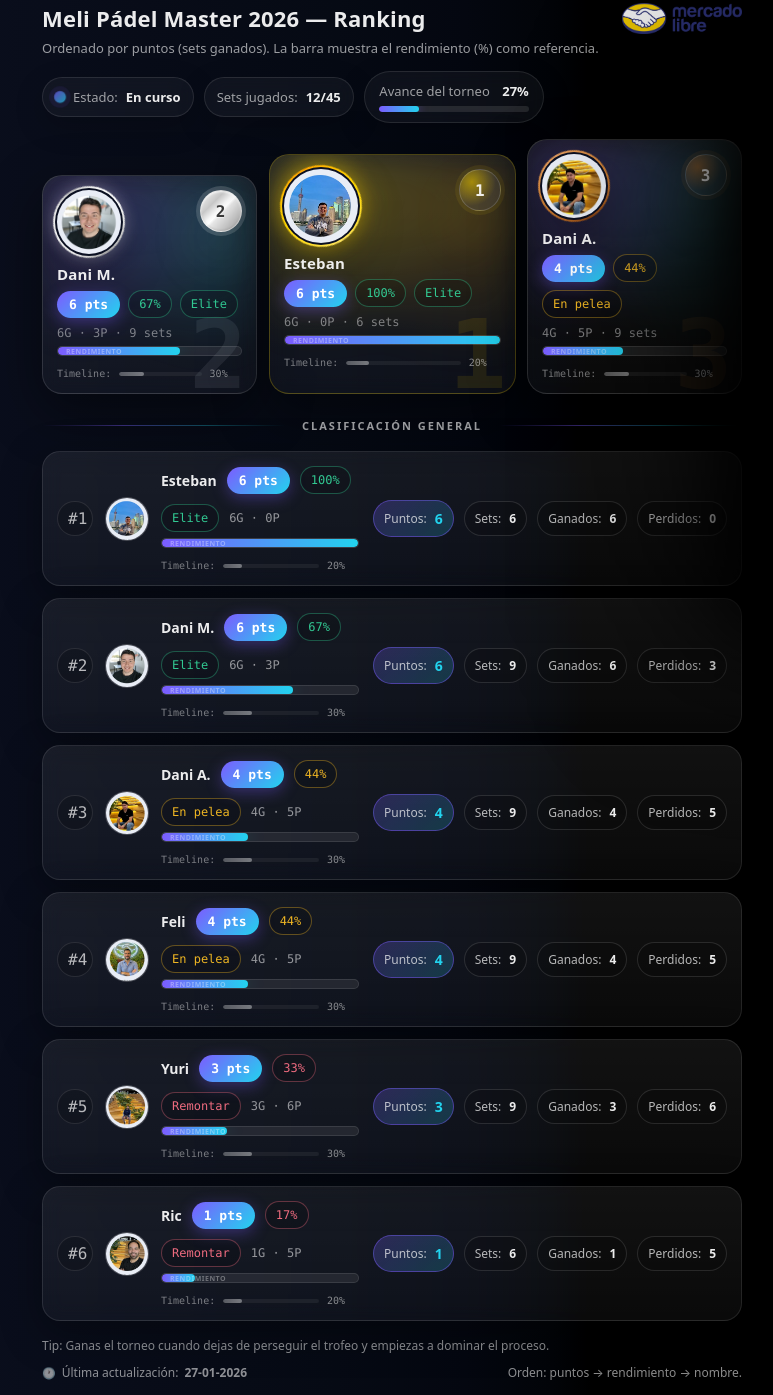
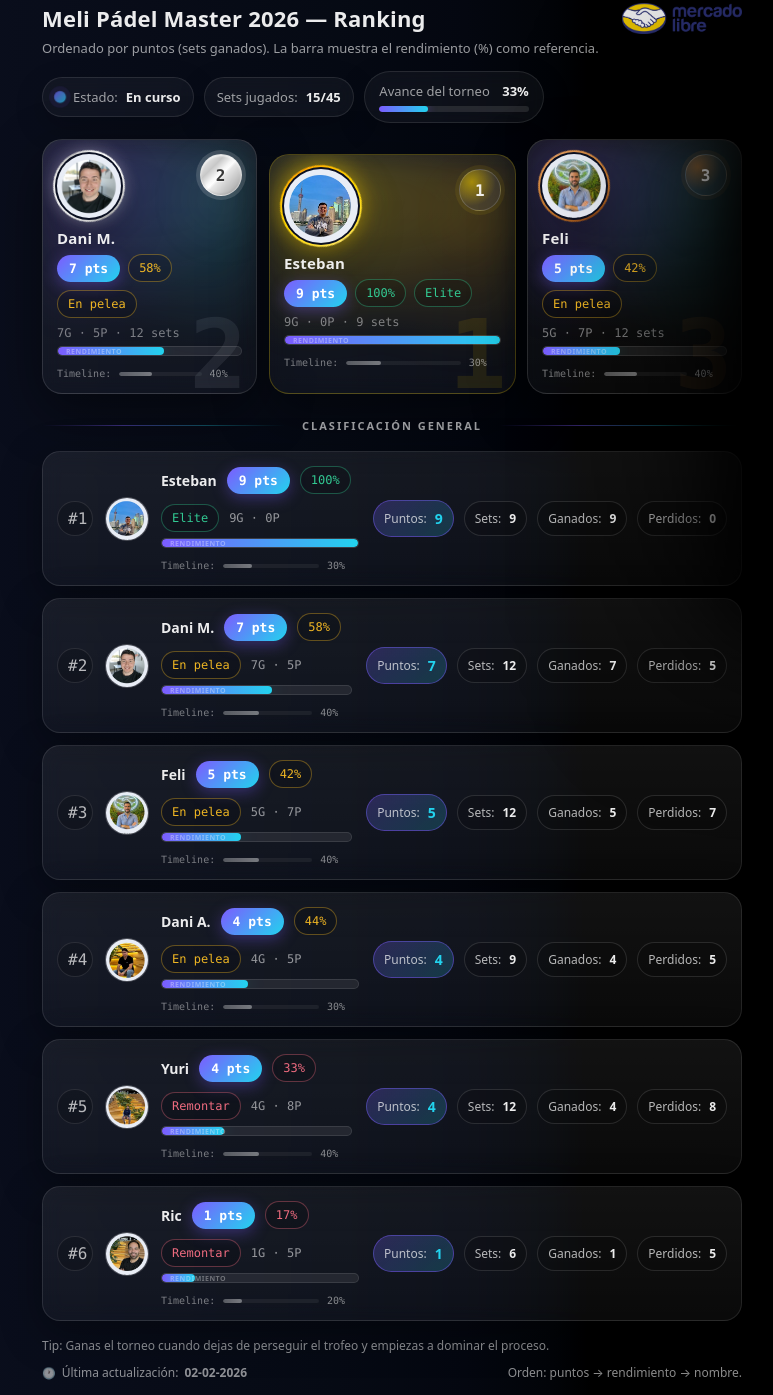
Before and after one commit to danielmartinezroman-droid/ranking-padel, a plain HTML site: page index.html in a window 1280 px wide. Shown: the part 25-1420 px from the top of the page, without its empty margins (240-1013 px from the left). Drawn offline with Linux system fonts and the light colour scheme.

Commit message:
Update index.html

```diff
--- a/index.html
+++ b/index.html
@@ -979,17 +979,17 @@
     // ╚════════════════════════════════════════════════════════════════╝
 
     const TOTAL_TOURNAMENT_SETS = 45;
-    const SETS_PLAYED = 12;
-    const LAST_UPDATE = "27-01-2026";
+    const SETS_PLAYED = 15;
+    const LAST_UPDATE = "02-02-2026";
     const SETS_PER_PLAYER = 30;
 
     const players = [
-      { name: "Dani M.",   sets: 9, won: 6, lost: 3, avatar: "img/dani-m.jpg",   videoId: "dani-m",   videoScale: 1.0 },
+      { name: "Dani M.",   sets: 12, won: 7, lost: 5, avatar: "img/dani-m.jpg",   videoId: "dani-m",   videoScale: 1.0 },
       { name: "Dani A.",   sets: 9, won: 4, lost: 5, avatar: "img/dani-a.jpg",   videoId: "dani-a",   videoScale: 1.0 },
-      { name: "Yuri",      sets: 9, won: 3, lost: 6, avatar: "img/yuri.jpg",     videoId: "yuri",     videoScale: 1.0 },
-      { name: "Feli",      sets: 9, won: 4, lost: 5, avatar: "img/feli.jpg",     videoId: "feli",     videoScale: 1.0 },
+      { name: "Yuri",      sets: 12, won: 4, lost: 8, avatar: "img/yuri.jpg",     videoId: "yuri",     videoScale: 1.0 },
+      { name: "Feli",      sets: 12, won: 5, lost: 7, avatar: "img/feli.jpg",     videoId: "feli",     videoScale: 1.0 },
       { name: "Ric",       sets: 6, won: 1, lost: 5, avatar: "img/ric.jpg",      videoId: "ric",      videoScale: 1.0 },
-      { name: "Esteban",   sets: 6, won: 6, lost: 0, avatar: "img/esteban.jpg",  videoId: "esteban",  videoScale: 0.9 }
+      { name: "Esteban",   sets: 9, won: 9, lost: 0, avatar: "img/esteban.jpg",  videoId: "esteban",  videoScale: 0.9 }
     ];
 
     // ╔════════════════════════════════════════════════════════════════╗
```
